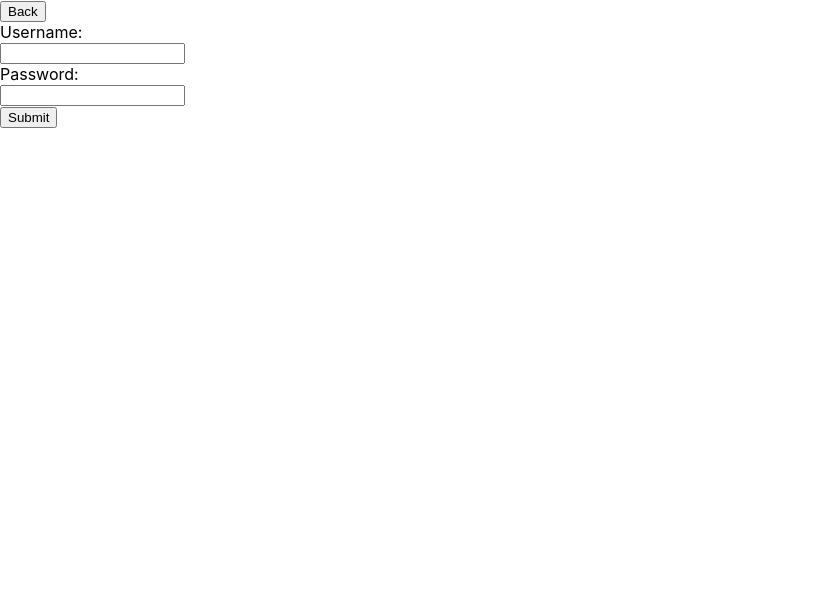
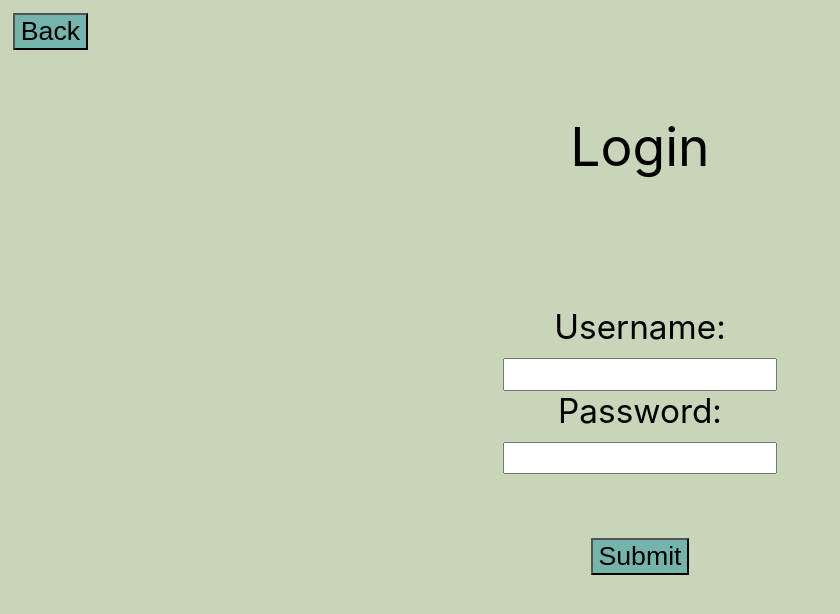
Before and after one commit to Brian-333/DearPenPal, a React (Create React App) app in the folder source/frontend/: page / in a window 1280 px wide. Both pictures are taken after a click on the button "Login". Shown: the top 614 px of the page, without its empty margins (0-840 px from the left). Built offline with nearby package versions, Linux system fonts and the light colour scheme.

Commit message:
person login colours

```diff
--- a/source/frontend/src/components/PersonLogin.js
+++ b/source/frontend/src/components/PersonLogin.js
@@ -1,17 +1,24 @@
 const PersonLogin = ({setCurrForm}) => {
     return (
-        <div>
+        <div class = 'loginbg'>
+            <div class = 'backbuttonpad'>
+                <button type="button" class = 'buttoncolour' onClick={() => setCurrForm("None")}>Back</button>
+            </div>
+
+            <div class= 'title'>
+                <label>Login</label><br></br>
+            </div>
+
             <div>
-                <button type="button" onClick={() => setCurrForm("None")}>Back</button>
+            <form class = 'inputtext'>
+                <label for = "username">Username:</label><br></br>
+                <input type = "text" class = 'inputboxsize' id = "username" name = "Username"></input><br></br>
+                <label for = "password">Password:</label><br></br>
+                <input type = "text" class = 'inputboxsize' id = "password" name = "password"></input><br></br>
+            </form>
+            <div class = 'submitbuttonpad'>
+                <input class = 'buttoncolour' type = "submit"></input>
             </div>
-            <div>
-            <form>
-                <label for = "username">Username:</label><br></br>
-                <input type = "text" id = "username" name = "Username"></input><br></br>
-                <label for = "password">Password:</label><br></br>
-                <input type = "text" id = "password" name = "password"></input><br></br>
-                <input type = "submit"></input>
-            </form>
             </div>
         </div>
     )
--- a/source/frontend/src/styles/login.css
+++ b/source/frontend/src/styles/login.css
@@ -1,6 +1,6 @@
 .loginbg {
-    background-color:#faf3dd;
-    padding-bottom: 35%;
+    background-color:#c8d5b9;
+    padding-bottom: 20%;
 
 }
 .buttoncolour{
@@ -10,7 +10,8 @@
 
 .inputtext{
     text-align: center;
-    padding-top:15%;
+    justify-content: center;
+    padding-top:10%;
     font-size: 25pt;
 
 }
@@ -27,11 +28,14 @@
 }
 
 .submitbuttonpad{
+    justify-content: center;
+    text-align: center;
     padding-top: 5%;
-    padding-left: 46%;
 }
 
 .title{
     font-size: 40pt;
-    padding-left: 38%;
+    justify-content: center;
+    text-align: center;
+    padding-top: 5%;
 }
```
